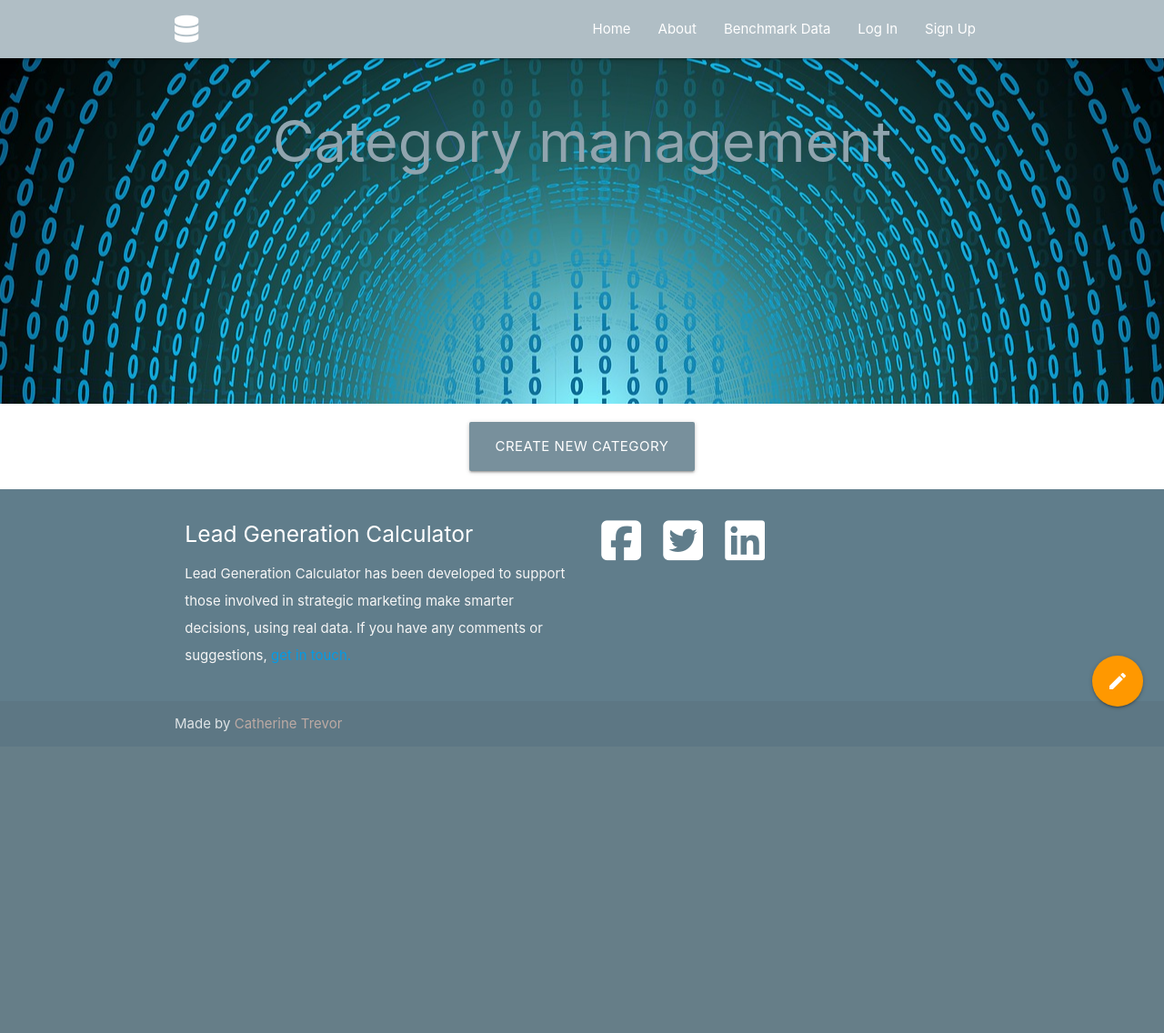
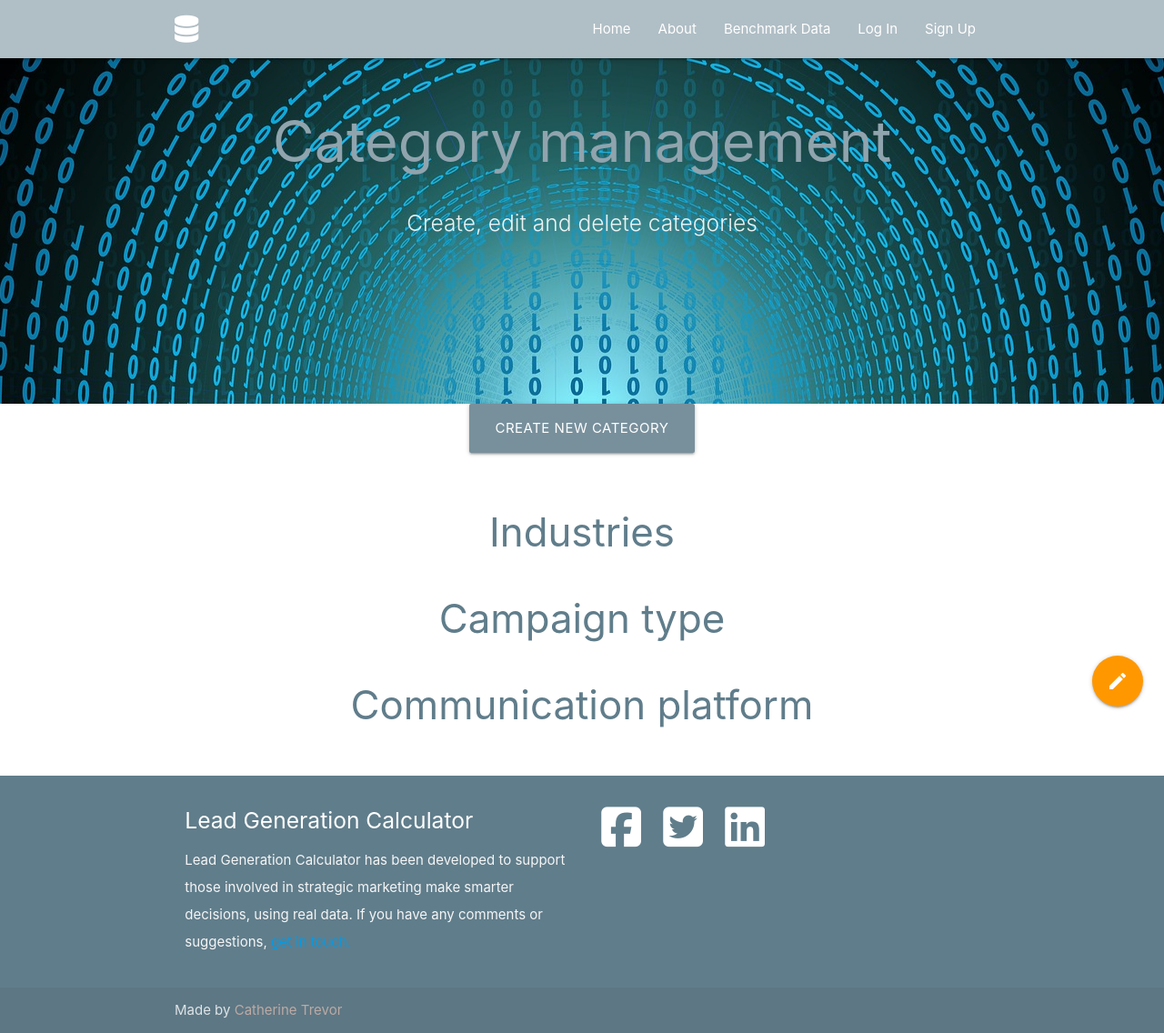
Before and after one commit to CatherineTrevor/lead-generator-calculator, a Flask app: page /admin in a window 1280 px wide. Shown: the whole page at 91% size. Before the commit the page ends 804 px from the top, so only its background shows below. Run offline with Flask 2, Linux system fonts and the light colour scheme; data that the repository does not hold is empty; some libraries are stand-ins or nearby versions.

Commit message:
add edit categories functionality

```diff
--- a/app.py
+++ b/app.py
@@ -219,24 +219,40 @@ def contact_us():
     return render_template("contact_us.html")
 
 
+@app.route("/create_category", methods=["GET", "POST"])
+def create_category():
+    if request.method == "POST":
+        category = {
+            "category_type": request.form.get("category_type"),
+            "category_name": request.form.get("category_name"),
+        }
+        mongo.db.categories.insert_one(category)
+        flash("Category succesfully added")
+        return redirect(url_for("admin"))
+
+    categories = mongo.db.categories.find().sort("category_name", 1)
+    return render_template("create_category.html", categories=categories)
+
+
 @app.route("/admin")
 def admin():
     categories = list(mongo.db.categories.find().sort("category_name", 1))
     return render_template("admin.html", categories=categories)
 
 
-@app.route("/create_category", methods=["GET", "POST"])
-def create_category():
+@app.route("/edit_category/<category_id>", methods=["GET", "POST"])
+def edit_category(category_id):
     if request.method == "POST":
-        category = {
+        submit = {
             "category_name": request.form.get("category_name"),
-            "category_type": request.form.get("category_type"),
+            "category_type": request.form.get("category_type")
         }
-        mongo.db.categories.insert_one(category)
-        flash("Category succesfully added")
+        mongo.db.categories.update({"_id": ObjectId(category_id)}, submit)
+        flash("Category successfully updated")
         return redirect(url_for("admin"))
 
-    return render_template("create_category.html")
+    category = mongo.db.categories.find_one({"_id": ObjectId(category_id)})
+    return render_template("edit_category.html", category=category)
 
 
 if __name__ == "__main__":
--- a/static/css/style.css
+++ b/static/css/style.css
@@ -65,6 +65,10 @@ p {
   margin: 0 auto;
 }
 
+.card.medium.category__management__card {
+  height: 200px;
+}
+
 /***Contact form***/
 
 .container__signup__form {
--- a/templates/admin.html
+++ b/templates/admin.html
@@ -3,33 +3,21 @@
     <div id="index-banner" class="parallax-container">
         <div class="section no-pad-bot">
             <div class="container">
-                    <h1 class="header center blue-grey-text text-lighten-2">
-                        Category management
-                    </h1>
+                <h1 class="header center blue-grey-text text-lighten-2">
+                    Category management
+                </h1>
+                <div class="row center">
+                    <h5 class="header col s12 light">
+                        Create, edit and delete categories
+                    </h5>
+                </div>
             </div>
         </div>
         <div class="parallax">
             <img src="{{ url_for('static', filename='assets/backgroundImage9.jpg') }}" alt="Data background image 9 sourced from Pixaby">
         </div>
     </div>
-    <div class="row">
-        {% for category in categories %}
-            <div class="col s12 m3">
-                <div class="card blue-grey center-align">
-                    <div class="card-content white-text">
-                        <span class="card-title">{{ category.category_name }}</span>
-                    </div>
-                    <div class="card-content white-text">
-                        <span class="card-title">{{ category.category_type }}</span>
-                    </div>
-                    <div class="card-action">
-                        <a href="#" class="btn-small blue-grey accent-4">Edit</a>
-                        <a href="#" class="btn-small blue-grey accent-4">Delete</a>
-                    </div>
-                </div>
-            </div>
-        {% endfor %}
-    </div>
+    <!--Create new categories button-->
     <div class="row center">
         <button type="submit" class="btn-large waves-effect waves-light blue-grey lighten-1">
             <a class="nav-link white-text" href="{{ url_for('create_category') }}">
@@ -37,4 +25,69 @@
             </a>
         </button>
     </div>
+    <!--Account industry categories-->
+    <div class="section">
+        <div class="row">
+            <h3 class="header center blue-grey-text">
+                Industries
+            </h3>
+            {% for category in categories %}
+                {% if category.category_type|lower == "industry"|lower %}
+                    <div class="col s4 m2">
+                        <div class="card medium blue-grey center-align category__management__card">
+                            <div class="card-content white-text">
+                                <span class="card-title">{{ category.category_name }}</span>
+                            </div>
+                            <div class="card-action">
+                                <a href="{{ url_for ('edit_category', category_id=category._id) }}" class="btn-small blue-grey accent-4">Edit</a>
+                                <a href="#" class="btn-small blue-grey accent-4">Delete</a>
+                            </div>
+                        </div>
+                    </div>
+                {% endif %}
+            {% endfor %}
+        </div>
+        <!--Campaign type categories-->
+        <div class="row">
+            <h3 class="header center blue-grey-text">
+                Campaign type
+            </h3>
+            {% for category in categories %}
+                {% if category.category_type|lower == "campaign type"|lower %}
+                    <div class="col s4 m2">
+                        <div class="card medium blue-grey center-align category__management__card">
+                            <div class="card-content white-text">
+                                <span class="card-title">{{ category.category_name }}</span>
+                            </div>
+                            <div class="card-action">
+                                <a href="{{ url_for ('edit_category', category_id=category._id) }}" class="btn-small blue-grey accent-4">Edit</a>
+                                <a href="#" class="btn-small blue-grey accent-4">Delete</a>
+                            </div>
+                        </div>
+                    </div>
+                {% endif %}
+            {% endfor %}
+        </div>
+        <!--Communication platform categories-->
+        <div class="row">
+            <h3 class="header center blue-grey-text">
+                Communication platform
+            </h3>
+            {% for category in categories %}
+                {% if category.category_type|lower == "communication platform"|lower %}
+                    <div class="col s4 m2">
+                        <div class="card medium blue-grey center-align category__management__card">
+                            <div class="card-content white-text">
+                                <span class="card-title">{{ category.category_name }}</span>
+                            </div>
+                            <div class="card-action">
+                                <a href="{{ url_for ('edit_category', category_id=category._id) }}" class="btn-small blue-grey accent-4">Edit</a>
+                                <a href="#" class="btn-small blue-grey accent-4">Delete</a>
+                            </div>
+                        </div>
+                    </div>
+                {% endif %}
+            {% endfor %}
+        </div>
+    </div>
 {% endblock %}
```
Also changed, not shown: templates/edit_category.html (added, +27 -0 lines).
